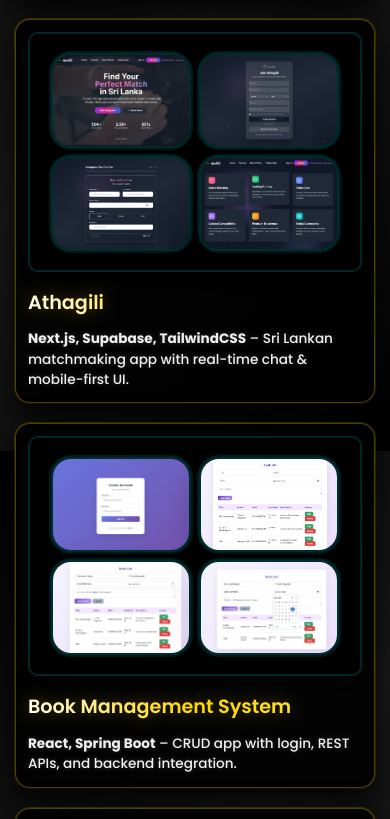
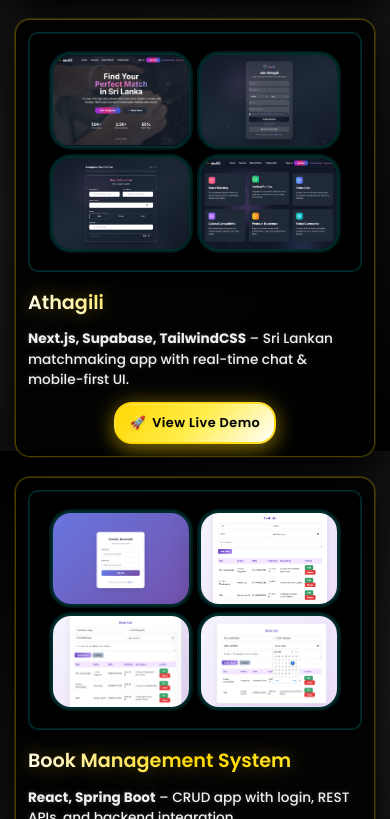
Before and after one commit to shashithucsc/portfolio, a plain HTML site: page index.html in a window 390 px wide. Shown: the part 2081-2900 px from the top of the page. Drawn offline with Linux system fonts and the light colour scheme; a script that the page names is missing.

Commit message:
depolyed button

```diff
--- a/index.html
+++ b/index.html
@@ -94,6 +94,12 @@
           </div>
           <h3>Athagili</h3>
           <p><strong>Next.js, Supabase, TailwindCSS</strong> – Sri Lankan matchmaking app with real-time chat & mobile-first UI.</p>
+          <div class="project-buttons">
+            <a href="https://athagili.vercel.app/" target="_blank" class="project-btn">
+              <span class="btn-icon">🚀</span>
+              View Live Demo
+            </a>
+          </div>
         </div>
         <div class="project-card">
           <div class="project-gallery">
--- a/style.css
+++ b/style.css
@@ -898,3 +898,113 @@ section h2 {
     height: 100px;
   }
 }
+
+/* Project Button Styles */
+.project-buttons {
+  margin-top: 15px;
+  display: flex;
+  gap: 10px;
+  flex-wrap: wrap;
+  justify-content: center;
+}
+
+.project-btn {
+  display: inline-flex;
+  align-items: center;
+  gap: 8px;
+  background: linear-gradient(135deg, #ffd700, #ffed4a, #ffffff);
+  color: #000000;
+  text-decoration: none;
+  padding: 12px 20px;
+  border-radius: 25px;
+  font-weight: 600;
+  font-size: 0.9em;
+  letter-spacing: 0.5px;
+  border: 2px solid rgba(255, 215, 0, 0.8);
+  box-shadow: 0 6px 20px rgba(255, 215, 0, 0.4),
+              0 0 25px rgba(255, 215, 0, 0.2),
+              inset 0 1px 0 rgba(255, 255, 255, 0.3);
+  text-shadow: 0 1px 2px rgba(0, 0, 0, 0.1);
+  transition: all 0.4s cubic-bezier(0.4, 0, 0.2, 1);
+  position: relative;
+  overflow: hidden;
+  backdrop-filter: blur(10px);
+  transform: translateZ(0);
+  z-index: 2;
+}
+
+.project-btn::before {
+  content: '';
+  position: absolute;
+  top: 0;
+  left: -100%;
+  width: 100%;
+  height: 100%;
+  background: linear-gradient(45deg, rgba(255, 255, 255, 0.3), rgba(255, 215, 0, 0.1));
+  transition: left 0.5s ease;
+  z-index: -1;
+}
+
+.project-btn:hover::before {
+  left: 0;
+}
+
+.project-btn:hover {
+  background: linear-gradient(135deg, #ffffff, #ffd700, #ffed4a);
+  border-color: rgba(255, 215, 0, 1);
+  box-shadow: 0 8px 30px rgba(255, 215, 0, 0.6),
+              0 0 40px rgba(255, 215, 0, 0.3),
+              inset 0 1px 0 rgba(255, 255, 255, 0.4);
+  transform: translateY(-3px) scale(1.05);
+  text-shadow: 0 2px 4px rgba(0, 0, 0, 0.2);
+}
+
+.project-btn:active {
+  transform: translateY(-1px) scale(1.02);
+  box-shadow: 0 4px 15px rgba(255, 215, 0, 0.5),
+              0 0 20px rgba(255, 215, 0, 0.2);
+}
+
+.btn-icon {
+  font-size: 1.1em;
+  transition: transform 0.3s ease;
+}
+
+.project-btn:hover .btn-icon {
+  transform: translateX(3px) scale(1.1);
+}
+
+/* Mobile responsiveness for project buttons */
+@media (max-width: 768px) {
+  .project-buttons {
+    margin-top: 12px;
+    justify-content: center;
+  }
+
+  .project-btn {
+    padding: 10px 16px;
+    font-size: 0.85em;
+    border-radius: 20px;
+  }
+}
+
+@media (max-width: 480px) {
+  .project-btn {
+    padding: 8px 14px;
+    font-size: 0.8em;
+    border-radius: 18px;
+    gap: 6px;
+  }
+
+  .btn-icon {
+    font-size: 1em;
+  }
+}
+
+@media (max-width: 360px) {
+  .project-btn {
+    padding: 7px 12px;
+    font-size: 0.75em;
+    border-radius: 16px;
+  }
+}
```
